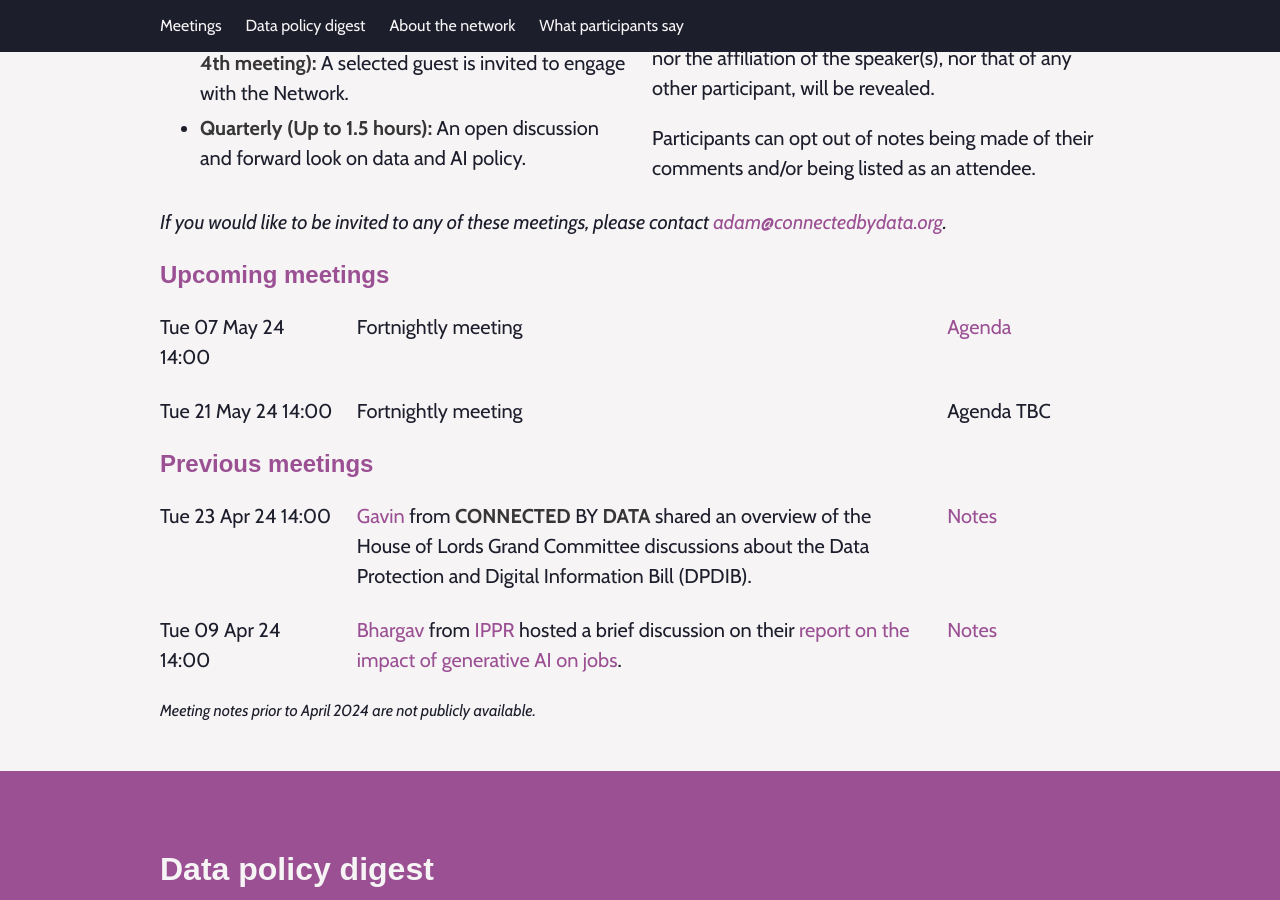
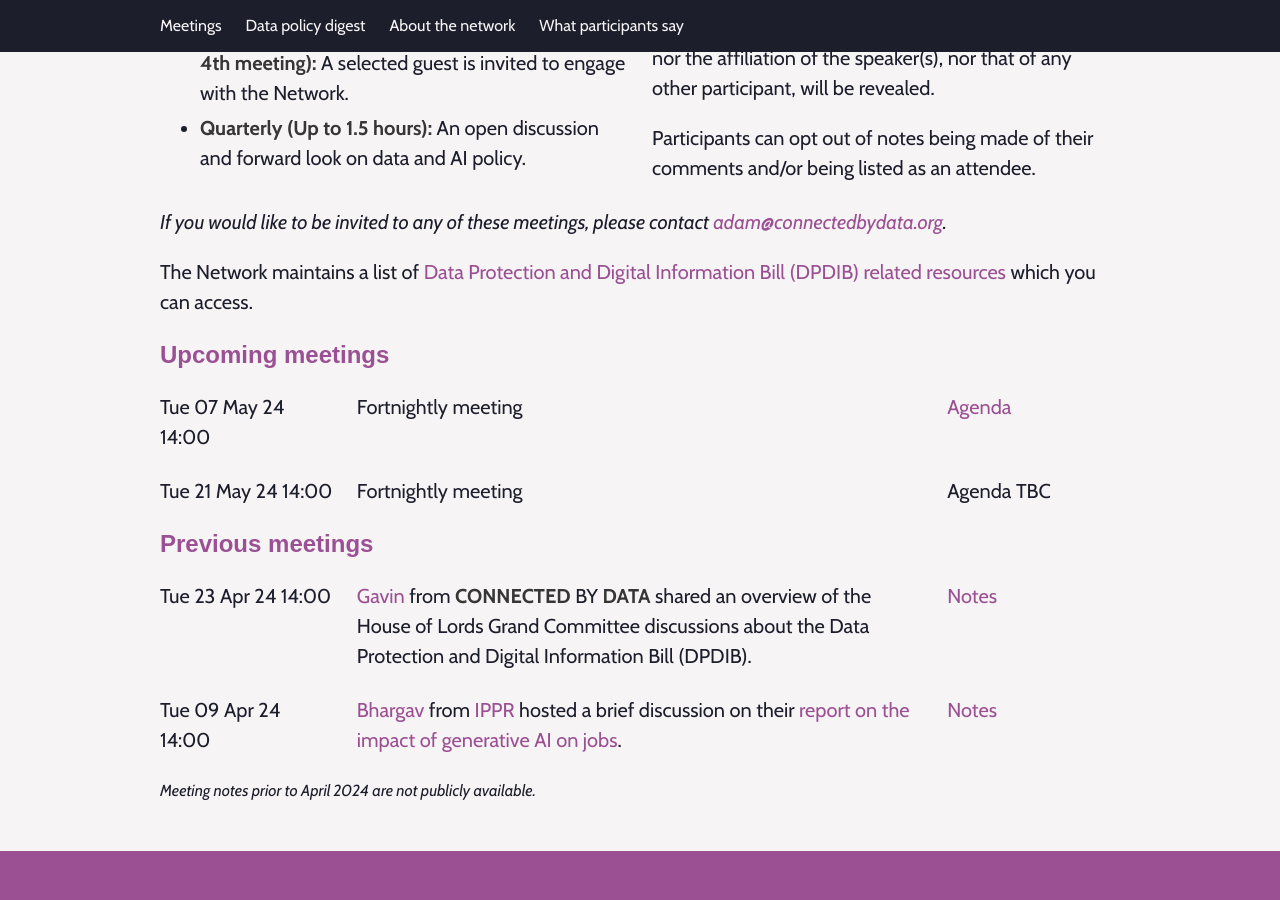
Before and after one commit to connectedbydata/data-and-ai-cso-network.org, a Jekyll site: the page built from index.md, in a window 1280 px wide and 900 px high, scrolled down 621 px. Built offline with Jekyll 4.4.1, drawn with Linux system fonts in a browser that asks for light colours; nearby versions of some CDN libraries; some web fonts are replaced.

Commit message:
Add link to DPDIB resource document

```diff
--- a/_layouts/default.html
+++ b/_layouts/default.html
@@ -48,6 +48,7 @@
         </div>
         <div class="content is-size-5">
           <p><em>If you would like to be invited to any of these meetings, please contact <a href="mailto:adam@connectedbydata.org">adam@connectedbydata.org</a>.</em></p>
+          <p>The Network maintains a list of <A href="https://docs.google.com/document/d/1_UjXyrbn19xjEaFUX9LCgHlSr3BVTyqQgu9b8aCfLW0/edit#heading=h.on6t6e1pye4">Data Protection and Digital Information Bill (DPDIB) related resources</A> which you can access.</p>
         </div>
 
         {%- assign upcoming = site.meetings | where: "upcoming", "true" -%}
```
